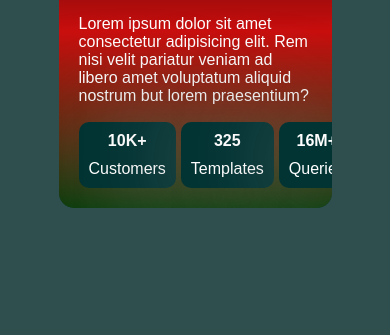
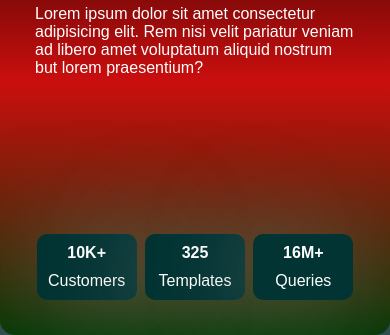
Before and after one commit to Asrafpavel/card, a plain HTML site: page index.html in a window 390 px wide. Shown: the part 509-844 px from the top of the page. Drawn offline with Linux system fonts and the light colour scheme.

Commit message:
width fixes

```diff
--- a/styles/style.css
+++ b/styles/style.css
@@ -84,6 +84,8 @@ body{
     .card-container{
         overflow: hidden;
         border-radius: 15px;
+        width: 100vw;
+        height: 50vh;
     }
 
     .intro-container{
@@ -105,7 +107,8 @@ body{
         flex-direction: column-reverse;
         overflow: hidden;
         border-radius: 15px;
-        height: 90vh;
+        height: 100vh;
+        width: 100vw;
     }
 
     .intro-container{
@@ -129,7 +132,8 @@ body{
         flex-direction: column-reverse;
         overflow: hidden;
         border-radius: 15px;
-        height: 70vh;
+        height: 100vh;
+        width: 100vw;
 
 
     }
@@ -137,7 +141,7 @@ body{
     .intro-container{
         width: 100%;
         height: 60%;
-        padding: 20px;
+        padding: 35px;
     }
     .img-container{
         width: 100%;
```
